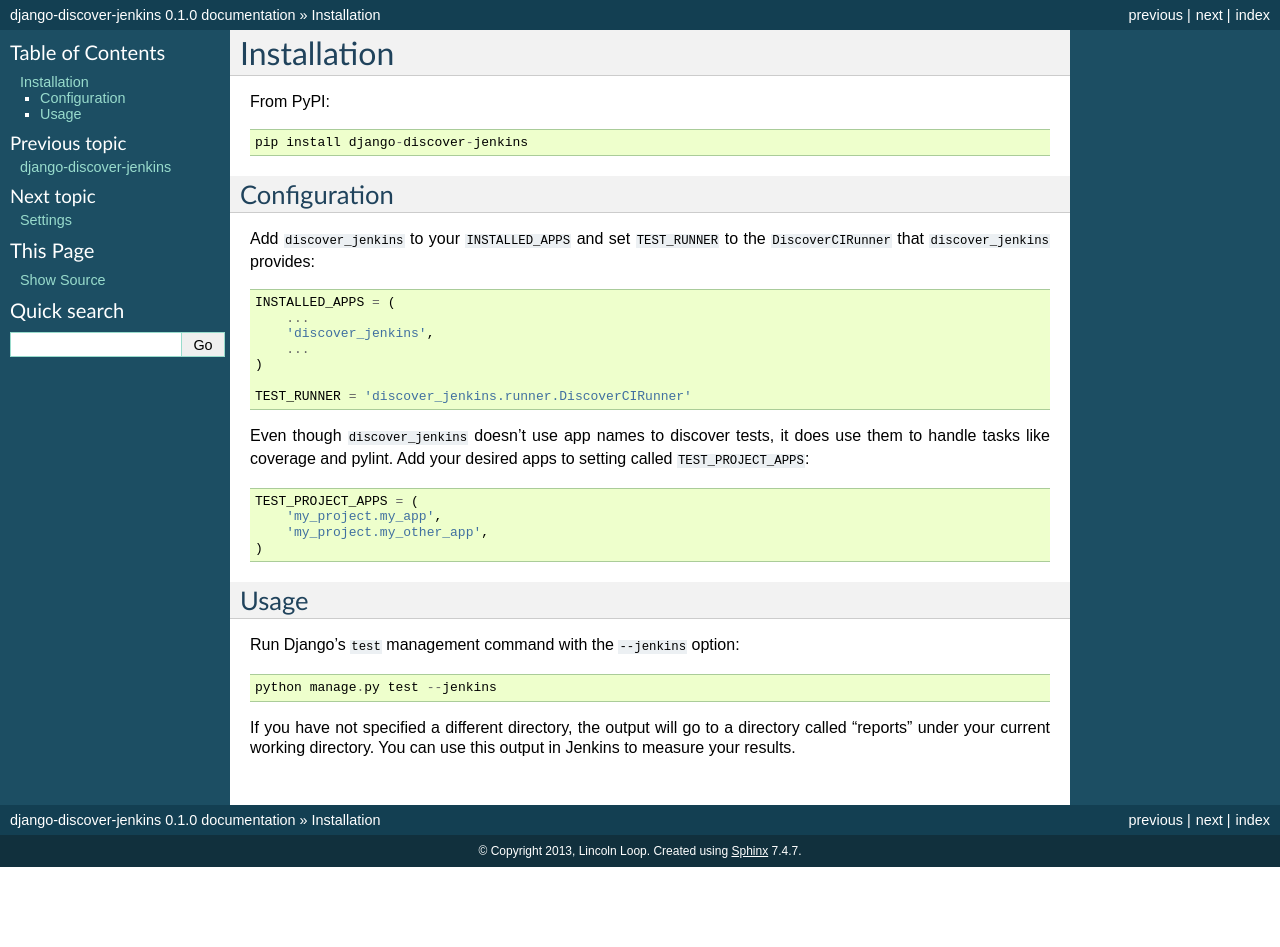
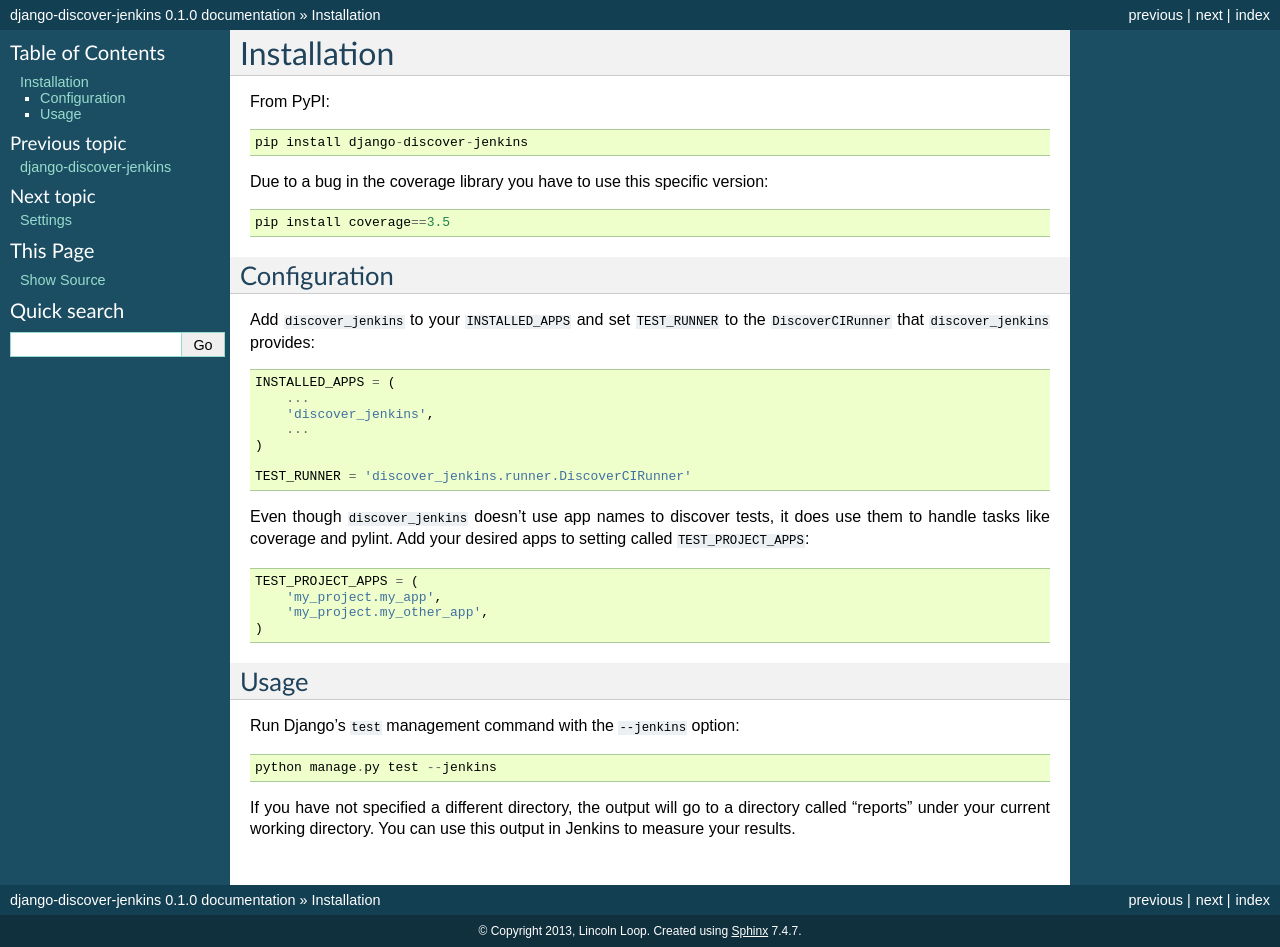
Before and after one commit to jazzband/django-discover-jenkins, a Sphinx documentation site: the page built from docs/install.rst, in a window 1280 px wide. Built offline with Sphinx 7.4.7, drawn with Linux system fonts in a browser that asks for light colours; before the commit the page ends 900 px from its top, so only the background shows below that.

Commit message:
Improve documentation

```diff
--- a/docs/install.rst
+++ b/docs/install.rst
@@ -6,6 +6,10 @@
 From PyPI::
 
     pip install django-discover-jenkins
+
+Due to a bug in the coverage library you have to use this specific version::
+
+    pip install coverage==3.5
 
 Configuration
 -------------
```
Also changed, not shown: AUTHORS.md (+1 -0 lines).
